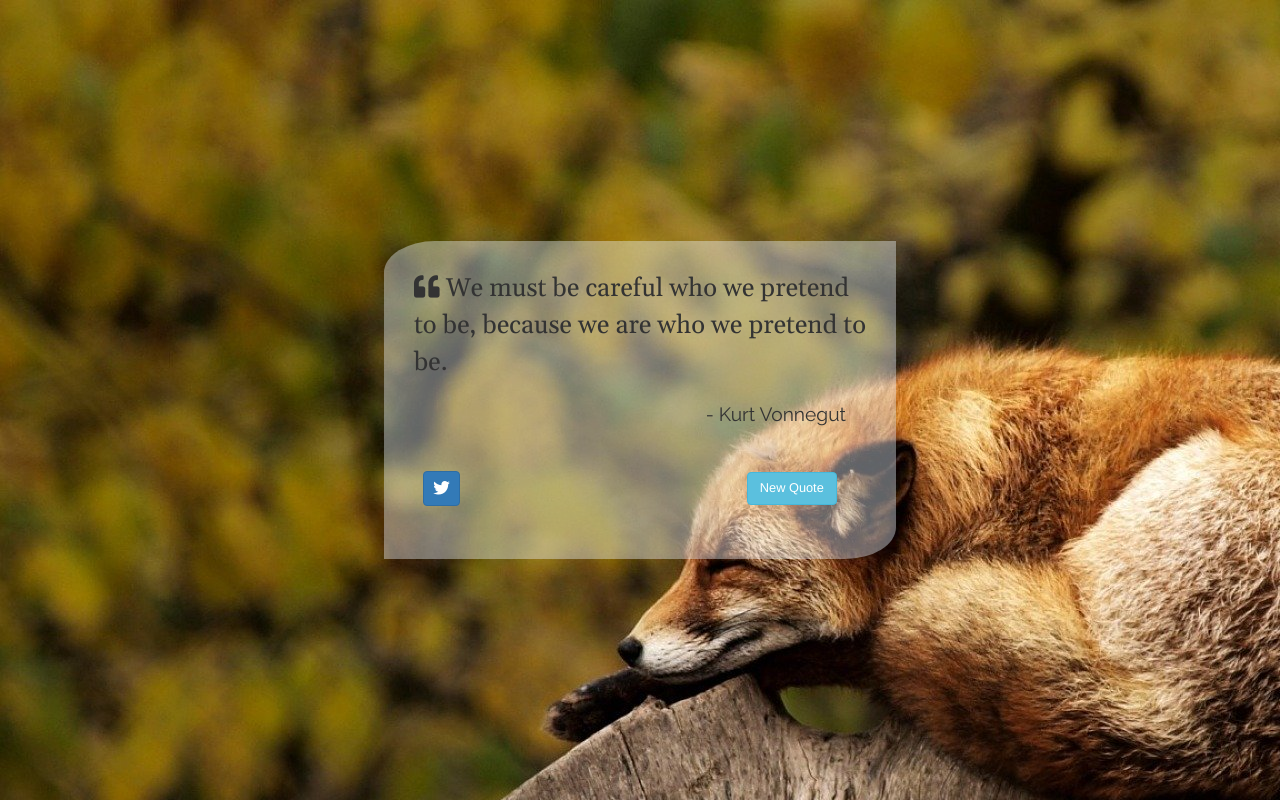
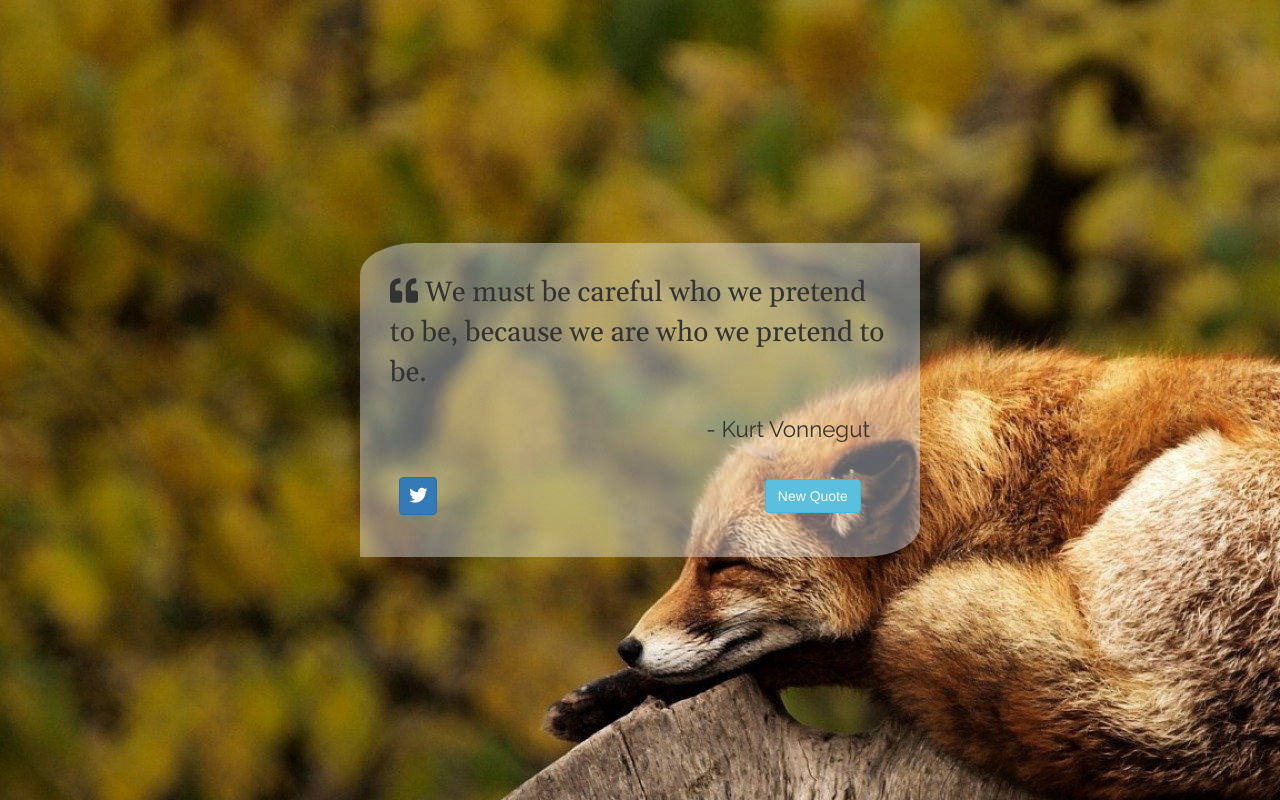
Before and after one commit to davidngu3/random-quote-generator, a plain HTML site: page index.html in a window 1280 px wide. Drawn offline with nearby package versions, Linux system fonts and the light colour scheme.

Commit message:
Adjusted sizing of elements

```diff
--- a/styles.css
+++ b/styles.css
@@ -11,7 +11,7 @@ body {
 
 #quote-box {
     margin: auto;
-    width: 40vw;
+    width: 70vmin;
     background-color: rgba(240, 248, 255, 0.4);
     border-radius: 10% 0;
     padding: 30px;
@@ -27,19 +27,19 @@ body {
 }
 
 #text {
-    font-size: 2vw;
+    font-size: 2em;
     font-family: 'Gelasio', sans-serif; /* Gelasio is imported google font, degrade to sans-serif */
 }
 
 #author {
     margin: 20px;
-    font-size: 1.5vw;
+    font-size: 1.6em;
     font-family: 'Raleway', sans-serif;
 }
 
 #buttons {
     width: 100%;
-    height: 60px;
+    height: 3em;
     margin: 10px;
     display: flex;
     flex-direction: row;
@@ -49,11 +49,11 @@ body {
 
 #tweet-quote {
     margin-left: 1.5vw;
-    font-size: 1.3vw;
+    font-size: 1.3em;
     padding: 5px 9px;
 }
 
 #new-quote {
     margin-right: 1.5vw;
-    font-size: 1vw;
+    font-size: 1em;
 }
```
